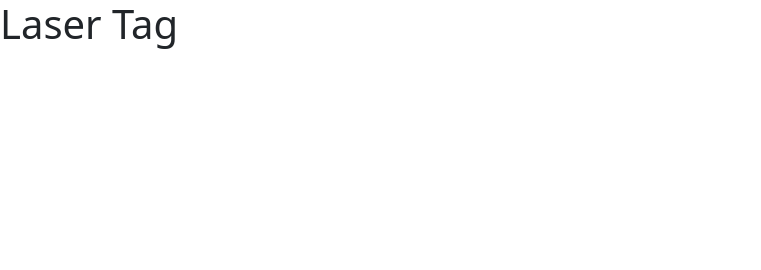
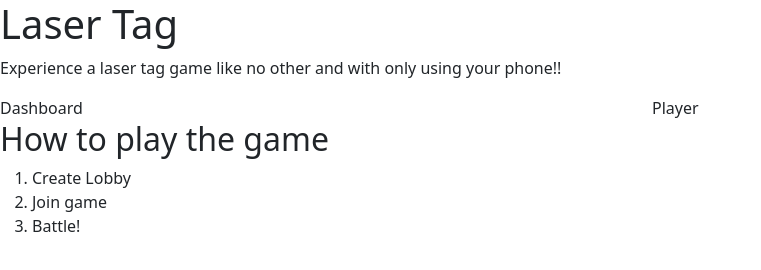
Before and after one commit to StevesaurusReX/CSIS3784-WIL-assignment---interactive-computer-vision-app, a plain HTML site: page home.html in a window 1280 px wide. Shown: the whole page, without its empty margins (0-761 px from the left). Drawn offline with nearby package versions, Linux system fonts and the light colour scheme.

Commit message:
Made the basic layout for the homepage

```diff
--- a/home.html
+++ b/home.html
@@ -9,9 +9,32 @@
     <title>Home Page</title>
 </head>
 <body>
-    <div class="containter">
-        <h1>Laser Tag</h1>
+    <div class="lobby-view">
+        <div class="containter">
+            <h1>Laser Tag</h1>
+
+            <p>
+                Experience a laser tag game like no other and with only using your phone!!
+            </p>
+
+            <div class="row">
+                <div class="col-sm">
+                    Dashboard
+                </div>
+                <div class="col-sm">
+                    Player
+                </div>
+            </div>
+
+            <h2>How to play the game</h2>
+            <ol>
+                <li>Create Lobby</li>
+                <li>Join game</li>
+                <li>Battle!</li>
+            </ol>
+        </div>
     </div>
+
     <!-- Bootstrap JS -->
     <script src="https://cdn.jsdelivr.net/npm/bootstrap@5.0.2/dist/js/bootstrap.bundle.min.js" integrity="sha384-MrcW6ZMFYlzcLA8Nl+NtUVF0sA7MsXsP1UyJoMp4YLEuNSfAP+JcXn/tWtIaxVXM" crossorigin="anonymous"></script>
 </body>
```
